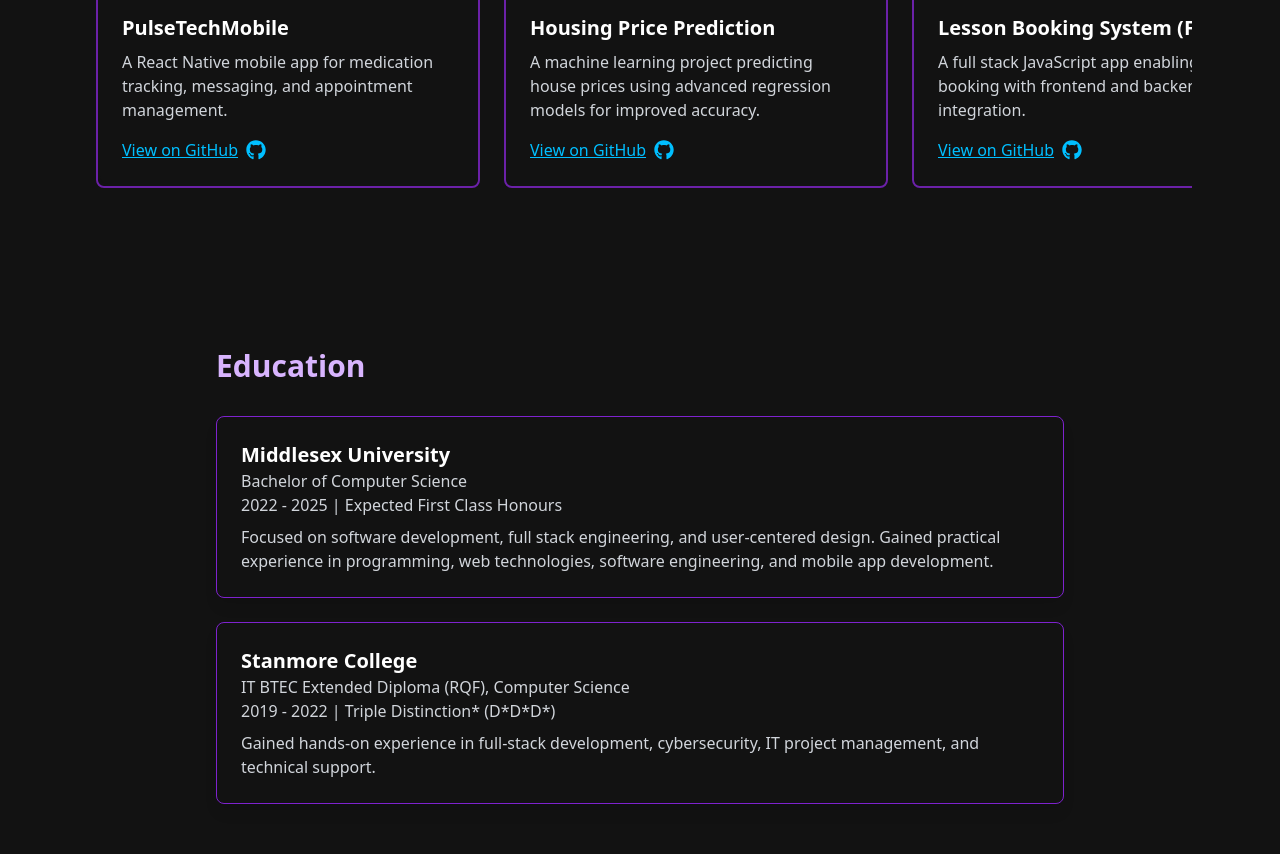
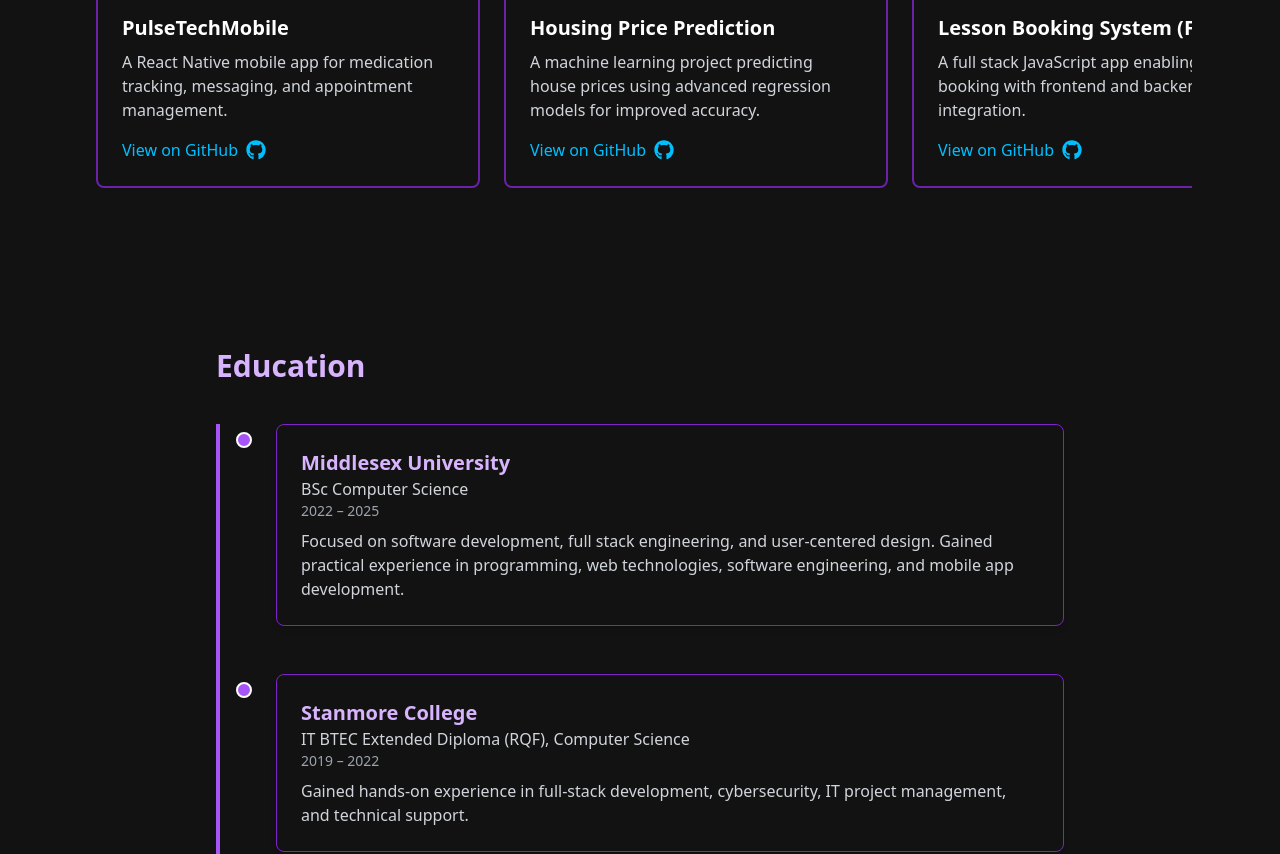
Before and after one commit to FabianC1/PortfolioWebsite, a React (Vite) app: page / in a window 1280 px wide. Shown: the part 1440-2294 px from the top of the page. Built offline with nearby package versions, Linux system fonts and the light colour scheme.

Commit message:
Implementing education section

```diff
--- a/src/App.tsx
+++ b/src/App.tsx
@@ -88,7 +88,7 @@ function ProjectsSection() {
                   href={url}
                   target="_blank"
                   rel="noopener noreferrer"
-                  className="text-skyBlue hover:text-white underline inline-flex items-center space-x-2 cursor-pointer"
+                  className="text-skyBlue hover:text-white  inline-flex items-center space-x-2 cursor-pointer"
                 >
                   <span>View on GitHub</span>
                   <FaGithub className="text-xl" />
@@ -102,6 +102,70 @@ function ProjectsSection() {
 
   );
 }
+
+function EducationTimelineItem({ item }: { item: typeof educationData[0] }) {
+  const ref = useRef<HTMLDivElement | null>(null);
+  const [visible, setVisible] = useState(false);
+
+  useEffect(() => {
+    const observer = new IntersectionObserver(
+      ([entry]) => setVisible(entry.isIntersecting),
+      { threshold: 0.2 }
+    );
+    if (ref.current) observer.observe(ref.current);
+    return () => observer.disconnect();
+  }, []);
+
+  return (
+    <div
+      ref={ref}
+      className={`relative pl-10 pb-12 transition-all duration-700 ease-in-out ${
+        visible ? "opacity-100 translate-x-0" : "opacity-0 -translate-x-10"
+      }`}
+    >
+      <div className="absolute left-0 top-2 w-4 h-4 bg-purple-500 rounded-full border-2 border-white"></div>
+      <div className="bg-darkPurple p-6 rounded-lg border border-purple-700 shadow-md">
+        <h3 className="text-xl font-semibold text-purple-300">{item.institution}</h3>
+        <p className="text-gray-300">{item.degree}</p>
+        <p className="text-sm text-gray-400 mb-2">{item.duration}</p>
+        <p className="text-gray-300">{item.details}</p>
+      </div>
+    </div>
+  );
+}
+
+const educationData = [
+  {
+    institution: "Middlesex University",
+    degree: "BSc Computer Science",
+    duration: "2022 – 2025",
+    details:
+      "Focused on software development, full stack engineering, and user-centered design. Gained practical experience in programming, web technologies, software engineering, and mobile app development.",
+  },
+  {
+    institution: "Stanmore College",
+    degree: "IT BTEC Extended Diploma (RQF), Computer Science",
+    duration: "2019 – 2022",
+    details:
+      "Gained hands-on experience in full-stack development, cybersecurity, IT project management, and technical support.",
+  },
+];
+
+function EducationSection() {
+  return (
+    <section id="education" className="max-w-4xl mx-auto py-20 px-6">
+      <h2 className="text-3xl font-bold text-purple-300 mb-10">Education</h2>
+      <div className="relative border-l-4 border-purple-500 pl-4">
+        {educationData.map((item, index) => (
+          <EducationTimelineItem key={index} item={item} />
+        ))}
+      </div>
+    </section>
+  );
+}
+
+
+
 
 
 
@@ -225,7 +289,7 @@ function App() {
       {/* Spacer to push content below fixed header */}
       <div className="h-16"></div>
 
-      {/* Sections (to be expanded) */}
+      {/* About section */}
       <section
         id="about"
         className="max-w-4xl mx-auto py-24 px-6 relative overflow-hidden"
@@ -267,31 +331,15 @@ function App() {
         </div>
       </section>
 
+      {/* Projects section */}
       <ProjectsSection />
 
+      {/* Education section */}
+      <EducationSection />
 
-      <section id="education" className="max-w-4xl mx-auto py-20 px-6">
-        <h2 className="text-3xl font-bold text-purple-300 mb-8">Education</h2>
-        <div className="space-y-6">
-          <div className="bg-darkPurple p-6 rounded-lg border border-purple-700 shadow-lg">
-            <h3 className="text-xl font-semibold">Middlesex University</h3>
-            <p className="text-gray-300 font-medium">Bachelor of Computer Science</p>
-            <p className="text-gray-300 mb-2">2022 - 2025 | Expected First Class Honours</p>
-            <p className="text-gray-300">
-              Focused on software development, full stack engineering, and user-centered design. Gained practical experience in programming, web technologies, software engineering, and mobile app development.
-            </p>
-          </div>
-          <div className="bg-darkPurple p-6 rounded-lg border border-purple-700 shadow-lg">
-            <h3 className="text-xl font-semibold">Stanmore College</h3>
-            <p className="text-gray-300 font-medium">IT BTEC Extended Diploma (RQF), Computer Science</p>
-            <p className="text-gray-300 mb-2">2019 - 2022 | Triple Distinction* (D*D*D*)</p>
-            <p className="text-gray-300">
-              Gained hands-on experience in full-stack development, cybersecurity, IT project management, and technical support.
-            </p>
-          </div>
-        </div>
-      </section>
 
+
+      {/* Contact section */}
       <section id="contact" className="max-w-4xl mx-auto py-20 px-6">
         <h2 className="text-3xl font-bold text-purple-300 mb-4">Contact</h2>
         <p className="text-gray-300 mb-6">Feel free to reach out via email or connect on LinkedIn.</p>
```
